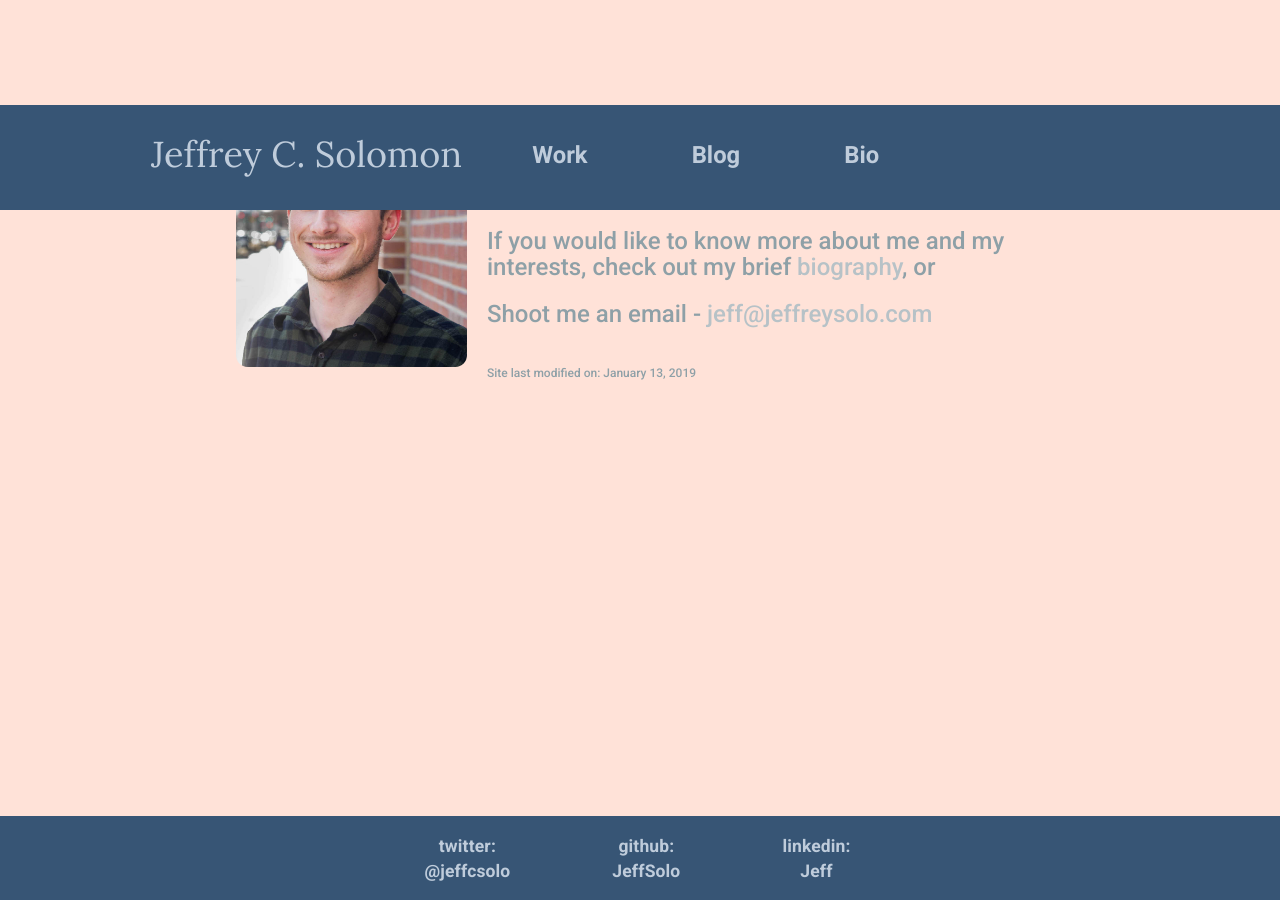
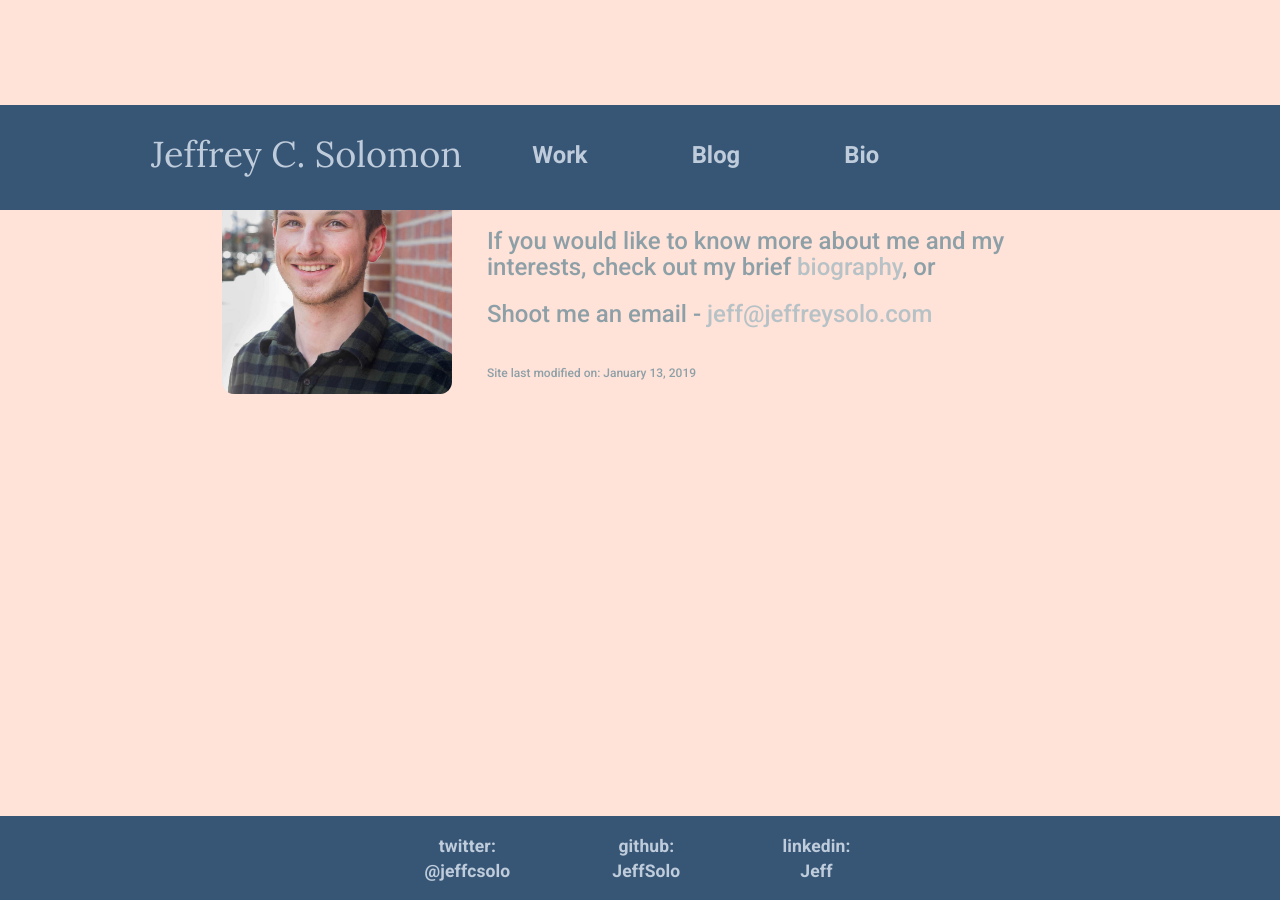
Before and after one commit to JeffSolo/jeffsolo.github.com, a Jekyll site: the page built from index.html, in a window 1280 px wide. Built offline with Jekyll 4.4.1, drawn with Linux system fonts in a browser that asks for light colours; nearby versions of some CDN libraries.

Commit message:
updated pic sizing

```diff
--- a/assets/css/style.css
+++ b/assets/css/style.css
@@ -153,22 +153,18 @@ a.name:hover{
 }
 
 .biopic {
-  margin-top: 1em;
-  margin-left: 2em;
-  max-width: 13em;
-  max-height: 18em;
-  height: 100%;
-  width: 100%;
+  max-width: 95%;
+  height:auto;
+  margin-right: 5%;
   border-radius: 5%;
   float: center;
 }
 
 .mainpic {
-  margin-top: 1em;
-  max-width: 16.5em;
-  max-height: 17em;
-  height: 100%;
-  width: 95%;
+  max-width: 75%;
+  height: auto;
+  margin-top: 10%;
+  margin-right: 5%;
   border-radius: 5%;
   float: right;
 }
```
